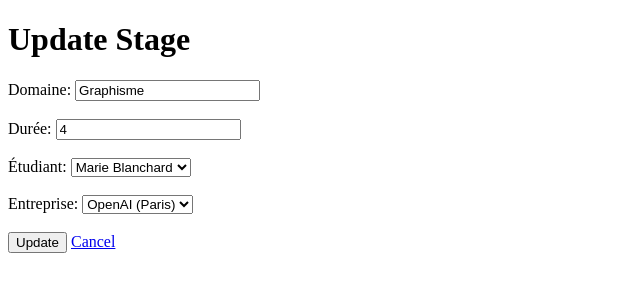
After one commit to mariblnd/totally-stage, a Flask app: page /update_stage/1 in a window 1280 px wide. The commit adds this page. Shown: the top 300 px of the page, without its empty margins (0-640 px from the left). Run offline with Flask 3, Linux system fonts and the light colour scheme.

Commit message:
Update stage done

```diff
--- a/app/routes/stages.py
+++ b/app/routes/stages.py
@@ -1,4 +1,4 @@
-from flask import Blueprint, render_template, request
+from flask import Blueprint, render_template, request, url_for, redirect
 from app.models import Stage, Etudiant, Entreprise
 from app import db
 
@@ -21,7 +21,7 @@ def add_stage():
         id_etudiant = request.form.get('id_etudiant')
         id_entreprise = request.form.get('id_entreprise')
 
-        # Création d'un nouvel objet Stage
+        # Création d'un nouvel objet Stage = Permet d'ajouter une ligne dans la table Stage
         new_stage = Stage(
             domaine=domaine,
             duree=duree,
@@ -36,3 +36,29 @@ def add_stage():
     etudiants = Etudiant.query.all()
     entreprises = Entreprise.query.all()
     return render_template('add_stage.html', etudiants=etudiants, entreprises=entreprises)
+
+
+@stage_bp.route('/update_stage/<int:stage_id>', methods=['GET', 'POST'])
+def update_stage(stage_id):
+
+    # Récupérer le stage à modifier
+    stage = Stage.query.get_or_404(stage_id)
+
+    # Récupérer la liste des étudiants / entreprises
+    etudiants = Etudiant.query.all()
+    entreprises = Entreprise.query.all()
+
+    if request.method == 'POST':
+        stage.domaine = request.form['domaine']
+        stage.duree = request.form['duree']
+        stage.id_etudiant = request.form['id_etudiant']
+        stage.id_entreprise = request.form['id_entreprise']
+        db.session.commit()
+        return redirect(url_for('stage_bp.liste_stages'))  # index.html
+
+    return render_template(
+        'update_stage.html',
+        stage=stage,
+        etudiants=etudiants,
+        entreprises=entreprises
+    )
--- /dev/null
+++ b/app/templates/update_stage.html
@@ -0,0 +1,43 @@
+<!DOCTYPE html>
+<html lang="en">
+<head>
+    <meta charset="UTF-8">
+    <meta name="viewport" content="width=device-width, initial-scale=1.0">
+    <title>Update Stage</title>
+</head>
+<body>
+    <h1>Update Stage</h1>
+    <form method="POST">
+        <label for="domaine">Domaine:</label>
+
+        <!-- value = colonne domaine de la table stage -->
+
+        <input type="text" id="domaine" name="domaine" value="{{ stage.domaine }}" required><br><br>
+
+        <label for="duree">Durée:</label>
+        <input type="number" id="duree" name="duree" value="{{ stage.duree }}" required><br><br>
+
+        <label for="id_etudiant">Étudiant:</label>
+        <select id="id_etudiant" name="id_etudiant" required>
+            {% for etudiant in etudiants %}
+                <option value="{{ etudiant.id_etudiant }}" {% if etudiant.id_etudiant == stage.id_etudiant %}selected{% endif %}>
+                    {{ etudiant.prenom }} {{ etudiant.nom_etudiant }}
+                </option>
+            {% endfor %}
+        </select><br><br>
+
+        <label for="id_entreprise">Entreprise:</label>
+        <select id="id_entreprise" name="id_entreprise" required>
+            {% for entreprise in entreprises %}
+                <option value="{{ entreprise.id_entreprise }}" {% if entreprise.id_entreprise == stage.id_entreprise %}selected{% endif %}>
+                    {{ entreprise.nom_entreprise }} ({{ entreprise.lieu }})
+                </option>
+            {% endfor %}
+        </select><br><br>
+
+        <button type="submit">Update</button>
+
+        <a href="{{ url_for('stage_bp.liste_stages') }}">Cancel</a>
+
+    </form>
+</body>
```
Also changed, not shown: app/templates/index.html (+7 -0 lines), instance/totallystage.db.
